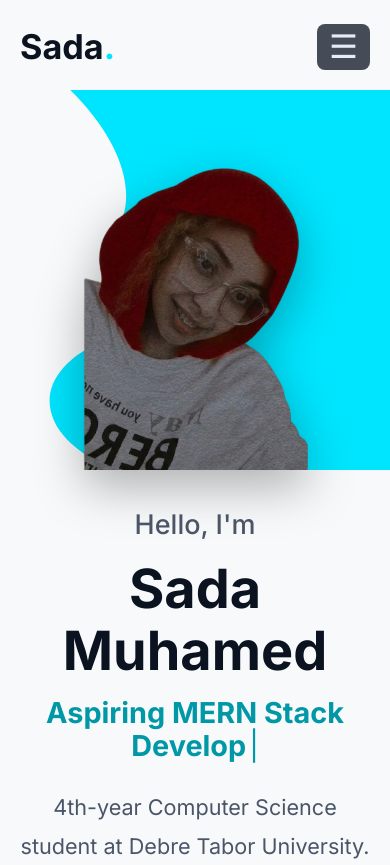
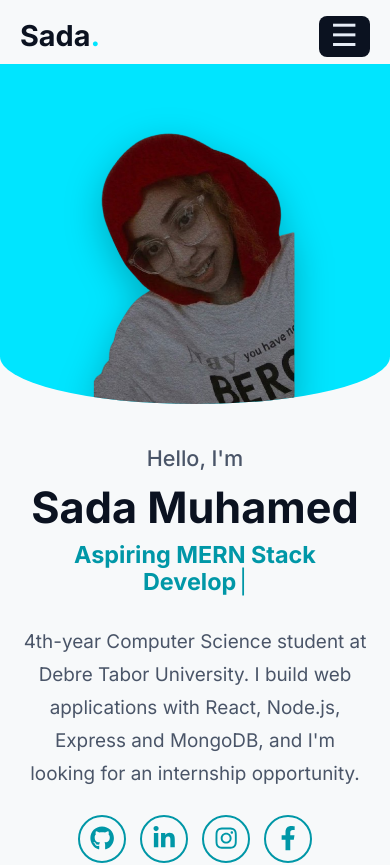
Before and after one commit to seada-moh/My-Portfolio, a React (Vite) app: page / in a window 390 px wide. Shown: the top 865 px of the page. Built offline with nearby package versions, Linux system fonts and the light colour scheme.

Commit message:
style: rebuild hero and navbar mobile-first

```diff
--- a/src/components/Hero/Hero.css
+++ b/src/components/Hero/Hero.css
@@ -5,10 +5,9 @@
   --hero-accent-text: #0097a7;
 
   position: relative;
-  min-height: 100vh;
   display: flex;
-  align-items: center;
-  padding: 130px 32px 70px;
+  flex-direction: column;
+  padding: 64px 0 56px;
   overflow: hidden;
   background: var(--hero-bg);
 }
@@ -19,36 +18,59 @@
   height: 0;
 }
 
+.hero__visual {
+  position: relative;
+  order: -1;
+  width: 100%;
+  height: 340px;
+  overflow: hidden;
+  background: var(--accent);
+  border-radius: 0 0 50% 50% / 0 0 14% 14%;
+}
+
+.hero__shape {
+  display: none;
+}
+
+.hero__visual img {
+  position: absolute;
+  bottom: 0;
+  left: 50%;
+  height: 94%;
+  width: auto;
+  max-width: 80%;
+  object-fit: contain;
+  object-position: bottom;
+  transform: translateX(-50%) scaleX(-1);
+  filter: drop-shadow(0 12px 18px rgba(0, 0, 0, 0.25));
+}
+
 .hero__inner {
   position: relative;
   z-index: 2;
-  max-width: var(--max-width);
-  margin: 0 auto;
   width: 100%;
-}
-
-.hero__text {
-  max-width: 640px;
+  padding: 36px 20px 0;
+  text-align: center;
 }
 
 .hero__greeting {
   color: var(--hero-muted);
-  font-size: 1.5rem;
+  font-size: 1.2rem;
   font-weight: 500;
-  margin-bottom: 10px;
+  margin-bottom: 6px;
 }
 
 .hero__name {
   color: var(--hero-ink);
-  font-size: clamp(3rem, 7vw, 5.2rem);
+  font-size: clamp(2.4rem, 11vw, 3.4rem);
   font-weight: 700;
 }
 
 .hero__role {
-  font-size: clamp(1.6rem, 3.6vw, 2.5rem);
+  font-size: clamp(1.3rem, 5.5vw, 1.7rem);
   font-weight: 600;
-  margin: 14px 0 26px;
-  min-height: 3.2rem;
+  margin: 10px 0 18px;
+  min-height: 3.6rem;
 }
 
 .typewriter {
@@ -74,24 +96,25 @@
 
 .hero__bio {
   color: var(--hero-muted);
-  font-size: 1.2rem;
-  line-height: 1.8;
-  margin-bottom: 30px;
+  font-size: 1.05rem;
+  line-height: 1.75;
+  margin-bottom: 24px;
 }
 
 .hero__socials {
   display: flex;
-  gap: 16px;
-  margin-bottom: 36px;
+  justify-content: center;
+  gap: 14px;
+  margin-bottom: 28px;
 }
 
 .hero__socials a {
-  width: 52px;
-  height: 52px;
+  width: 48px;
+  height: 48px;
   display: flex;
   align-items: center;
   justify-content: center;
-  font-size: 1.5rem;
+  font-size: 1.35rem;
   color: var(--hero-accent-text);
   border: 2px solid var(--hero-accent-text);
   border-radius: 50%;
@@ -107,15 +130,16 @@
 
 .hero__buttons {
   display: flex;
-  gap: 20px;
+  justify-content: center;
   flex-wrap: wrap;
+  gap: 14px;
 }
 
 .btn {
   display: inline-block;
-  padding: 16px 38px;
+  padding: 14px 32px;
   border-radius: 999px;
-  font-size: 1.1rem;
+  font-size: 1.05rem;
   font-weight: 600;
   transition: transform 0.2s, background 0.2s, color 0.2s;
 }
@@ -139,16 +163,30 @@
   color: #ffffff;
 }
 
+@media (min-width: 801px) {
+  .hero {
+    flex-direction: row;
+    align-items: center;
+    min-height: 100vh;
+    padding: 130px 32px 70px;
+  }
+
   .hero__visual {
     position: absolute;
     top: 0;
     right: 0;
     bottom: 0;
-  width: 52%;
+    order: 0;
+    width: 50%;
+    height: auto;
+    overflow: visible;
+    background: transparent;
+    border-radius: 0;
     z-index: 1;
   }
 
   .hero__shape {
+    display: block;
     position: absolute;
     inset: 0;
     background: var(--accent);
@@ -156,61 +194,75 @@
   }
 
   .hero__visual img {
-  position: absolute;
-  right: 0%;
-  bottom: 0;
+    left: auto;
+    right: -5%;
     height: 94%;
-  width: auto;
     max-width: 90%;
-  object-fit: contain;
-  object-position: bottom;
     transform: scaleX(-1);
     filter: drop-shadow(0 16px 24px rgba(0, 0, 0, 0.3));
   }
 
-@media (max-width: 1000px) {
-  .hero__visual {
-    width: 50%;
+  .hero__inner {
+    max-width: var(--max-width);
+    margin: 0 auto;
+    padding: 0;
+    text-align: left;
   }
 
   .hero__text {
     max-width: 480px;
   }
+
+  .hero__greeting {
+    font-size: 1.5rem;
+    margin-bottom: 10px;
   }
 
-@media (max-width: 800px) {
-  .hero {
-    flex-direction: column;
-    justify-content: flex-start;
-    align-items: stretch;
-    padding: 90px 20px 50px;
+  .hero__name {
+    font-size: clamp(3rem, 6vw, 5.2rem);
   }
 
-  .hero__visual {
-    position: relative;
-    order: -1;
-    width: calc(100% + 40px);
-    height: 380px;
-    margin: 0 -20px 32px;
+  .hero__role {
+    font-size: clamp(1.6rem, 3.2vw, 2.5rem);
+    margin: 14px 0 26px;
+    min-height: 3.2rem;
   }
 
-  .hero__visual img {
-    right: 50%;
-    transform: translateX(50%);
-    height: 94%;
-    max-width: 80%;
+  .hero__bio {
+    font-size: 1.2rem;
+    line-height: 1.8;
+    margin-bottom: 30px;
   }
 
-  .hero__inner {
-    text-align: center;
+  .hero__socials {
+    justify-content: flex-start;
+    gap: 16px;
+    margin-bottom: 36px;
+  }
+
+  .hero__socials a {
+    width: 52px;
+    height: 52px;
+    font-size: 1.5rem;
+  }
+
+  .hero__buttons {
+    justify-content: flex-start;
+    gap: 20px;
+  }
+
+  .btn {
+    padding: 16px 38px;
+    font-size: 1.1rem;
+  }
+}
+
+@media (min-width: 1001px) {
+  .hero__visual {
+    width: 52%;
   }
 
   .hero__text {
-    margin: 0 auto;
-  }
-
-  .hero__socials,
-  .hero__buttons {
-    justify-content: center;
+    max-width: 640px;
   }
 }
--- a/src/components/navbar/navbar.css
+++ b/src/components/navbar/navbar.css
@@ -17,19 +17,15 @@
 .navbar__inner {
   max-width: var(--max-width);
   margin: 0 auto;
-  padding: 26px 32px;
+  padding: 12px 20px;
   display: flex;
   align-items: center;
   justify-content: space-between;
   transition: padding 0.3s;
 }
 
-.navbar.is-scrolled .navbar__inner {
-  padding: 16px 32px;
-}
-
 .navbar__logo {
-  font-size: 1.9rem;
+  font-size: 1.6rem;
   font-weight: 700;
   color: var(--bg);
   transition: color 0.3s;
@@ -43,71 +39,87 @@
   color: var(--accent);
 }
 
+.navbar__toggle {
+  display: block;
+  background: var(--bg);
+  border: none;
+  border-radius: 8px;
+  padding: 2px 12px 4px;
+  color: var(--text);
+  font-size: 1.7rem;
+  cursor: pointer;
+}
+
 .navbar__links {
+  position: absolute;
+  top: 100%;
+  left: 0;
+  width: 100%;
+  display: none;
+  flex-direction: column;
+  list-style: none;
+  background: var(--bg);
+}
+
+.navbar__links.is-open {
   display: flex;
-  gap: 40px;
-  list-style: none;
 }
 
 .navbar__links a {
+  display: block;
+  padding: 16px 24px;
+  color: var(--text);
   font-size: 1.1rem;
   font-weight: 600;
-  color: #06202a;
+  border-top: 1px solid rgba(255, 255, 255, 0.06);
   transition: color 0.2s;
 }
 
 .navbar__links a:hover {
-  color: #ffffff;
-}
-
-.navbar.is-scrolled .navbar__links a {
-  color: var(--text);
-}
-
-.navbar.is-scrolled .navbar__links a:hover {
   color: var(--accent);
 }
 
-.navbar__toggle {
-  display: none;
-  background: rgba(11, 18, 32, 0.75);
-  border: none;
-  border-radius: 8px;
-  padding: 4px 12px;
-  color: var(--text);
-  font-size: 1.8rem;
-  cursor: pointer;
-}
+@media (min-width: 801px) {
+  .navbar__inner {
+    padding: 26px 32px;
+  }
 
-@media (max-width: 700px) {
-  .navbar__inner {
-    padding: 18px 20px;
+  .navbar.is-scrolled .navbar__inner {
+    padding: 16px 32px;
+  }
+
+  .navbar__logo {
+    font-size: 1.9rem;
   }
 
   .navbar__toggle {
-    display: block;
+    display: none;
   }
 
   .navbar__links {
-    position: absolute;
-    top: 100%;
-    left: 0;
-    width: 100%;
-    flex-direction: column;
-    gap: 0;
-    background: var(--bg);
-    display: none;
+    position: static;
+    width: auto;
+    display: flex;
+    flex-direction: row;
+    gap: 40px;
+    background: transparent;
   }
 
-  .navbar__links.is-open {
-    display: flex;
+  .navbar__links a {
+    padding: 0;
+    color: #06202a;
+    border-top: none;
   }
 
-  .navbar__links li a,
-  .navbar.is-scrolled .navbar__links li a {
-    display: block;
-    padding: 18px 24px;
+  .navbar__links a:hover {
+    color: #ffffff;
+  }
+
+  .navbar.is-scrolled .navbar__links a {
     color: var(--text);
-    border-top: 1px solid rgba(255, 255, 255, 0.06);
+  }
+
+  .navbar.is-scrolled .navbar__links a:hover {
+    color: var(--accent);
   }
 }
```
Lines whose indentation alone changed are shown as unchanged.
